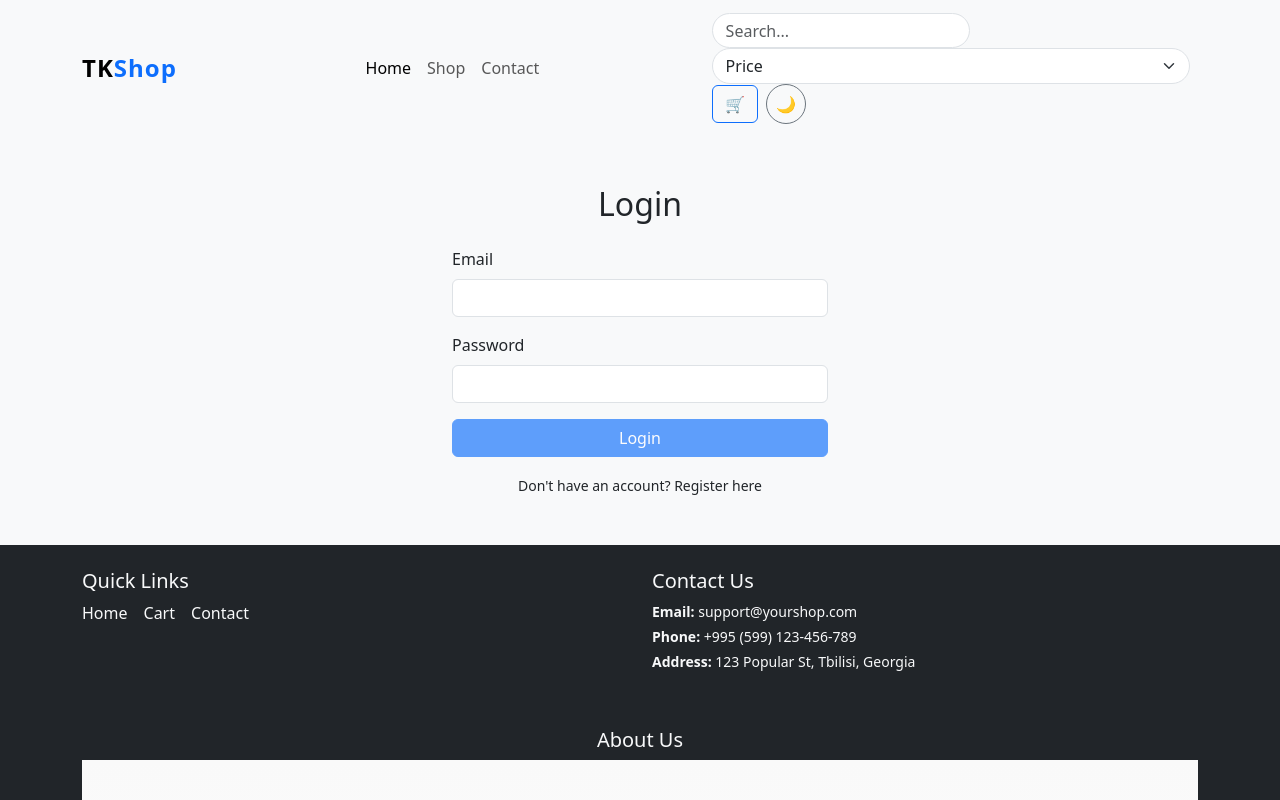
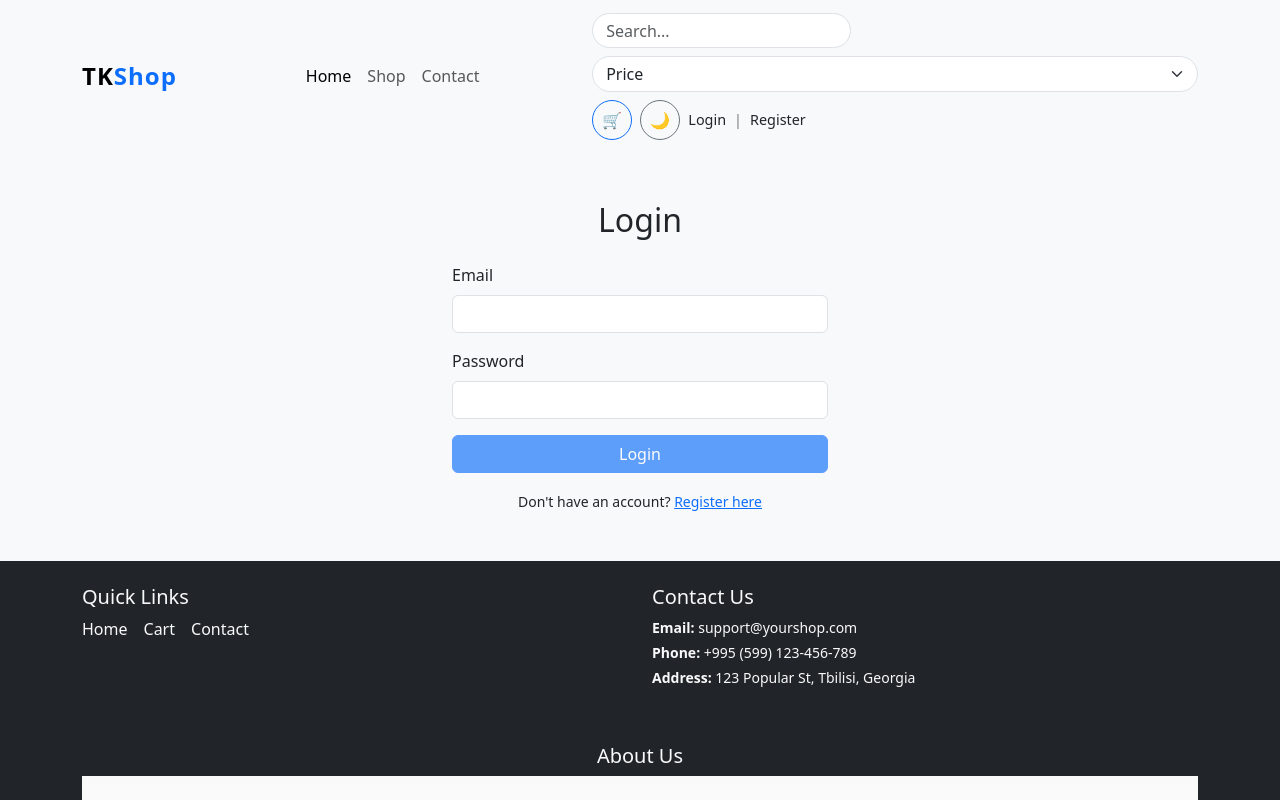
Before and after one commit to TornikeKhutsishvili/ecommerce-site, an Angular app: page /login in a window 1280 px wide. Shown: the top 800 px of the page. Built offline with nearby package versions, Linux system fonts and the light colour scheme; no server answers.

Commit message:
Add auth service, also modify login, register and navigation components

```diff
--- a/src/app/components/auth/login/login.html
+++ b/src/app/components/auth/login/login.html
@@ -55,7 +55,7 @@
   <div class="mt-3 text-center">
     <small>
       Don't have an account?
-      <a routerLink="/register">Register here</a>
+      <a [routerLink]="['/register']">Register here</a>
     </small>
   </div>
 </div>
--- a/src/app/components/auth/login/login.ts
+++ b/src/app/components/auth/login/login.ts
@@ -1,7 +1,7 @@
 import { CommonModule } from '@angular/common';
 import { Component, inject } from '@angular/core';
 import { FormsModule } from '@angular/forms';
-import { Router } from '@angular/router';
+import { Router, RouterLink, RouterModule } from '@angular/router';
 
 @Component({
   selector: 'app-login',
@@ -9,6 +9,8 @@ import { Router } from '@angular/router';
   imports: [
     CommonModule,
     FormsModule,
+    RouterLink,
+    RouterModule
   ],
   templateUrl: './login.html',
   styleUrls: ['./login.scss']
@@ -21,7 +23,6 @@ export class Login {
   password = '';
 
   onSubmit() {
-    // TODO: add your login logic here (call API or service)
     if (this.email && this.password) {
       alert(`Welcome back, ${this.email}!`);
       this.router.navigate(['/']); // redirect to homepage or dashboard
--- a/src/app/components/auth/register/register.html
+++ b/src/app/components/auth/register/register.html
@@ -94,7 +94,7 @@
   <div class="mt-3 text-center">
     <small>
       Already have an account?
-      <a routerLink="/login">Login here</a>
+      <a [routerLink]="['/login']">Login here</a>
     </small>
   </div>
 </div>
--- a/src/app/components/auth/register/register.ts
+++ b/src/app/components/auth/register/register.ts
@@ -1,14 +1,16 @@
 import { CommonModule } from '@angular/common';
 import { Component, inject } from '@angular/core';
 import { FormsModule } from '@angular/forms';
-import { Router } from '@angular/router';
+import { Router, RouterLink, RouterModule } from '@angular/router';
 
 @Component({
   selector: 'app-register',
   standalone: true,
   imports: [
     CommonModule,
-    FormsModule
+    FormsModule,
+    RouterLink,
+    RouterModule
   ],
   templateUrl: './register.html',
   styleUrls: ['./register.scss']
--- a/src/app/components/navigation/navigation.html
+++ b/src/app/components/navigation/navigation.html
@@ -21,30 +21,46 @@
       </ul>
 
       <!-- Right Side Actions -->
-      <div class="d-flex align-items-center navbar-actions flex-wrap">
+      <div class="d-flex align-items-center navbar-actions flex-wrap gap-2">
 
         <!-- Search -->
-        <div class="search-box me-2 mt-2 mt-lg-0">
+        <div class="search-box">
           <input type="text" class="form-control" placeholder="Search..." (input)="onSearch($event)">
         </div>
 
         <!-- Filter -->
-        <select class="form-select me-2 mt-2 mt-lg-0" (change)="filterByPrice($event, products())" name="select">
+        <select class="form-select" (change)="filterByPrice($event, products())" name="select">
           <option value="">Price</option>
           <option value="low">Low → High</option>
           <option value="high">High → Low</option>
         </select>
 
         <!-- Cart -->
-        <a [routerLink]="['/cart']" class="btn btn-outline-primary position-relative me-2 mt-2 mt-lg-0">
+        <a [routerLink]="['/cart']" class="btn btn-outline-primary position-relative cart-btn">
           🛒
           <span class="cart-badge" *ngIf="cartItemCount() > 0">{{ cartItemCount() }}</span>
         </a>
 
         <!-- Theme Toggle -->
-        <button type="button" class="btn btn-outline-secondary theme-btn mt-2 mt-lg-0" (click)="toggleTheme()">
+        <button type="button" class="btn btn-outline-secondary theme-btn" (click)="toggleTheme()">
           {{ isDarkMode() ? sun : moon }}
         </button>
+
+        <!-- Auth Links -->
+        <div class="auth-links d-flex align-items-center">
+          <ng-container *ngIf="!isLoggedIn(); else loggedInLinks">
+            <a [routerLink]="['/login']" class="text-decoration-none me-2">Login</a>
+            <span>|</span>
+            <a [routerLink]="['/register']" class="text-decoration-none ms-2">Register</a>
+          </ng-container>
+
+          <ng-template #loggedInLinks>
+            <a [routerLink]="['/profile']" class="text-decoration-none me-2">Profile</a>
+            <span>|</span>
+            <a [routerLink]="['/']" class="text-decoration-none ms-2" (click)="logout()">Logout</a>
+          </ng-template>
+        </div>
+
       </div>
     </div>
   </div>
--- a/src/app/components/navigation/navigation.scss
+++ b/src/app/components/navigation/navigation.scss
@@ -8,16 +8,24 @@
   }
 
   .navbar-actions {
-    .search-box {
-      input {
-        border-radius: 20px;
-        padding: 0.3rem 0.8rem;
-      }
+    .search-box input {
+      border-radius: 20px;
+      padding: 0.3rem 0.8rem;
+      min-width: 150px;
     }
 
     .form-select {
       border-radius: 20px;
       padding: 0.3rem 0.8rem;
+    }
+
+    .cart-btn {
+      display: flex;
+      align-items: center;
+      justify-content: center;
+      width: 40px;
+      height: 40px;
+      border-radius: 50%;
     }
 
     .cart-badge {
@@ -39,5 +47,22 @@
       align-items: center;
       justify-content: center;
     }
+
+    .auth-links {
+      font-size: 0.9rem;
+
+      a {
+        color: inherit;
+        transition: color 0.2s ease;
+
+        &:hover {
+          color: #0d6efd;
+        }
+      }
+
+      span {
+        opacity: 0.6;
+      }
+    }
   }
 }
--- a/src/app/components/navigation/navigation.ts
+++ b/src/app/components/navigation/navigation.ts
@@ -6,6 +6,7 @@ import { SearchService } from '../../services/search-service';
 import { ThemeService } from '../../services/theme-service';
 import { RouterLink, RouterModule } from '@angular/router';
 import { FormsModule } from '@angular/forms';
+import { AuthService } from '../../services/auth-service';
 
 @Component({
   selector: 'app-navigation',
@@ -30,6 +31,7 @@ export class Navigation {
   private searchService = inject(SearchService);
   private themeService = inject(ThemeService);
   private renderer = inject(Renderer2);
+  private authService = inject(AuthService);
 
   isDarkMode = signal<boolean>(false);
   isMenuOpen = signal<boolean>(false);
@@ -111,4 +113,15 @@ export class Navigation {
     this.isMenuOpen.set(false);
   }
 
+
+  isLoggedIn = this.authService.isLoggedIn;
+
+  login() {
+    this.authService.login();
+  }
+
+  logout() {
+    this.authService.logout();
+  }
+
 }
--- /dev/null
+++ b/src/app/services/auth-service.ts
@@ -0,0 +1,18 @@
+import { Injectable, signal } from '@angular/core';
+
+@Injectable({
+  providedIn: 'root'
+})
+export class AuthService {
+
+  isLoggedIn = signal<boolean>(false);
+
+  login() {
+    this.isLoggedIn.set(true);
+  }
+
+  logout() {
+    this.isLoggedIn.set(false);
+  }
+
+}
```
Also changed, not shown: 1 other file (tests, documents, lock files or other folders).
